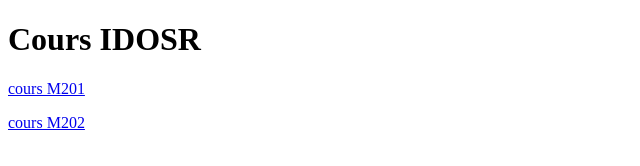
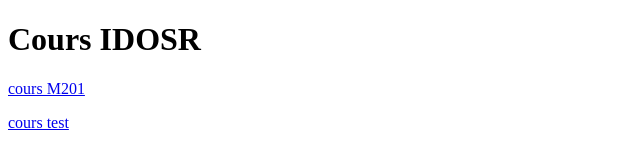
Before and after one commit to sadiqui-ali/cours, a plain HTML site: page index.htm in a window 1280 px wide. Shown: the full height of the page, 0-640 px from the left. Drawn offline with Linux system fonts and the light colour scheme.

Commit message:
Update index.htm

```diff
--- a/index.htm
+++ b/index.htm
@@ -3,6 +3,6 @@
 <body>
 <h1>Cours IDOSR</h1>
 <p><a href="201_txt.html">cours M201</a></p>
-  <p> <a href="202_txt.html">cours M202</a></p>
+  <p> <a href="rt-infrastructure-digitale-opt-cloud-m206-6437f29acb581.pdf">cours test</a></p>
 </body>
 </html>
```
